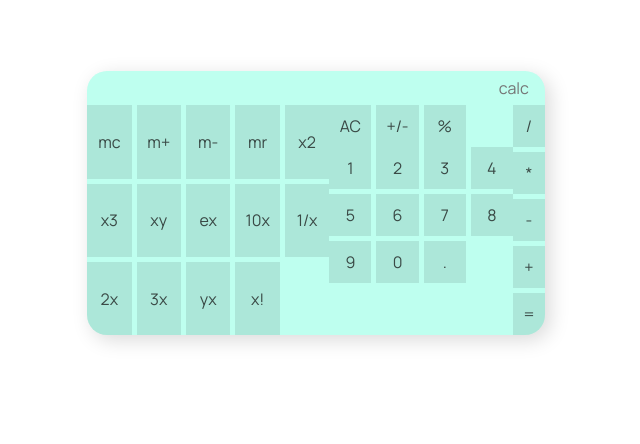
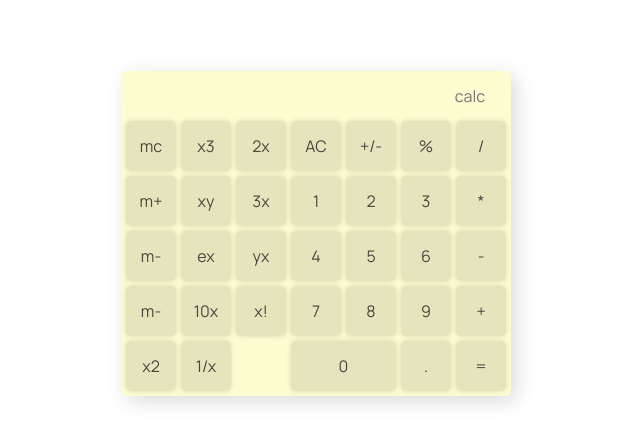
Before and after one commit to LastSkywalkerER/innowise-calc, a website built with webpack: page src/index.html in a window 1280 px wide. Shown: the whole page, without its empty margins (324-964 px from the left). Built offline with nearby package versions, Linux system fonts and the light colour scheme.

Commit message:
add some visuals, create buttonNames

```diff
--- a/package.json
+++ b/package.json
@@ -15,6 +15,7 @@
     "eslint-plugin-prettier": "^4.0.0",
     "html-webpack-plugin": "^5.5.0",
     "husky": "^7.0.4",
+    "jest": "^27.3.1",
     "lint-staged": "^11.2.6",
     "mini-css-extract-plugin": "^2.4.3",
     "optimize-css-assets-webpack-plugin": "^6.0.1",
--- /dev/null
+++ b/src/buttonNames.js
@@ -0,0 +1,39 @@
+const buttonNames = {
+  mc: 'mc',
+  mPlus: 'm+',
+  mMinus: 'm-',
+  mr: 'm-',
+  x2: 'x2',
+  x3: 'x3',
+  xy: 'xy',
+  ex: 'ex',
+  tenInX: '10x',
+  oneDevX: '1/x',
+  twoInX: '2x',
+  threeInX: '3x',
+  yInX: 'yx',
+  xFact: 'x!',
+  reset: 'AC',
+  plusMinus: '+/-',
+  percent: '%',
+  dev: '/',
+  mult: '*',
+  minus: '-',
+  plus: '+',
+  eq: '=',
+  dot: '.',
+};
+
+
+const buttonsHard = [buttonNames.mc, buttonNames.mPlus, buttonNames.mMinus, buttonNames.mr, buttonNames.x2, buttonNames.x3, buttonNames.xy, buttonNames.ex, buttonNames.tenInX, buttonNames.oneDevX, buttonNames.twoInX, buttonNames.threeInX, buttonNames.yInX, buttonNames.xFact],
+  buttonsSimpleUp = [buttonNames.reset, buttonNames.plusMinus, buttonNames.percent],
+  buttonsSimpleRight = [buttonNames.dev, buttonNames.mult, buttonNames.minus, buttonNames.plus, buttonNames.eq],
+  buttonsNumbers = ['1', '2', '3', '4', '5', '6', '7', '8', '9', '0', buttonNames.dot];
+
+export {
+  buttonsHard,
+  buttonsSimpleUp,
+  buttonsSimpleRight,
+  buttonsNumbers,
+  buttonNames
+}
--- /dev/null
+++ b/src/command.js
@@ -0,0 +1,3 @@
+export const command = (event, input) => {
+
+};
--- a/src/index.js
+++ b/src/index.js
@@ -1,4 +1,11 @@
 'use strict';
+
+import {
+  renderButtons
+} from './renderButtons';
+import {
+  command
+} from './command';
 
 import './style.sass';
 
@@ -10,31 +17,20 @@ const calculator = document.getElementById('calculator'),
   buttonsSimpleRightBlock = buttons.querySelector('.simple--right'),
   buttonsNumbersBlock = buttons.querySelector('.numbers');
 
-const renderButton = (name, place) => {
-  const button = document.createElement('button');
-  button.classList.add('button');
-  button.innerText = name;
-  place.append(button);
-};
+renderButtons(buttonsHardBlock,
+  buttonsSimpleUpBlock,
+  buttonsSimpleRightBlock,
+  buttonsNumbersBlock);
 
-const renderButtons = () => {
-  const buttonsHard = ['mc', 'm+', 'm-', 'mr', 'x2', 'x3', 'xy', 'ex', '10x', '1/x', '2x', '3x', 'yx', 'x!'],
-    buttonsSimpleUp = ['AC', '+/-', '%'],
-    buttonsSimpleRight = ['/', '*', '-', '+', '='],
-    buttonsNumbers = ['1', '2', '3', '4', '5', '6', '7', '8', '9', '0', '.'];
+buttons.addEventListener('click', event => {
+  command(event, input);
+});
 
-  buttonsHard.forEach((name) => {
-    renderButton(name, buttonsHardBlock);
-  });
-  buttonsSimpleUp.forEach((name) => {
-    renderButton(name, buttonsSimpleUpBlock);
-  });
-  buttonsSimpleRight.forEach((name) => {
-    renderButton(name, buttonsSimpleRightBlock);
-  });
-  buttonsNumbers.forEach((name) => {
-    renderButton(name, buttonsNumbersBlock);
-  });
-};
-
-renderButtons();
+buttons.addEventListener('mousedown', event => {
+  if (event.target.hasAttribute('calcAct')) {
+    event.target.classList.add('clicked-button');
+    setTimeout(() => {
+      event.target.classList.remove('clicked-button');
+    }, 300);
+  }
+});
--- /dev/null
+++ b/src/renderButtons.js
@@ -0,0 +1,42 @@
+'use strict';
+
+import {
+  buttonsHard,
+  buttonsSimpleUp,
+  buttonsSimpleRight,
+  buttonsNumbers,
+} from './buttonNames';
+
+const renderButton = (name, place) => {
+  const button = document.createElement('button');
+  button.classList.add('button');
+
+  if (name === '0') {
+    button.classList.add('zero');
+  }
+
+  button.innerText = name;
+  button.setAttribute('calcAct', name);
+  place.append(button);
+};
+
+export const renderButtons = (
+  buttonsHardBlock,
+  buttonsSimpleUpBlock,
+  buttonsSimpleRightBlock,
+  buttonsNumbersBlock) => {
+
+
+  buttonsHard.forEach((name) => {
+    renderButton(name, buttonsHardBlock);
+  });
+  buttonsSimpleUp.forEach((name) => {
+    renderButton(name, buttonsSimpleUpBlock);
+  });
+  buttonsSimpleRight.forEach((name) => {
+    renderButton(name, buttonsSimpleRightBlock);
+  });
+  buttonsNumbers.forEach((name) => {
+    renderButton(name, buttonsNumbersBlock);
+  });
+};
--- a/src/style.sass
+++ b/src/style.sass
@@ -1,3 +1,8 @@
+:root
+  --shadow-color: rgba(0, 0, 0, 0.15)
+  --button-color: #00000018
+  --clicked-button-color: #00000056
+
 body
   font-family: Manrope, 'sans-serif'
 
@@ -12,13 +17,16 @@ input[type="text"]
   margin: 0
   background-color: transparent
 
-button
+.button
+  min-width: 50px
+  min-height: 50px
   padding: 0
   border: none
   font: inherit
   color: inherit
   background-color: transparent
   cursor: pointer
+  transition: 200ms
 
 .main
   display: flex
@@ -27,22 +35,48 @@ button
   padding-top: 5%
 
 .calculator
-  background: #beffef
+  background: #fdfcd1
   overflow: hidden
-  border-radius: 20px
-  box-shadow: 5px 5px 20px rgba(0, 0, 0, 0.15)
+  border-radius: 5px
+  box-shadow: 5px 5px 20px var(--shadow-color)
+  &-input
+    height: 50px
+    display: flex
+    align-items: center
+    padding-right: 10px
+    &::placeholder
+      color: green
+  & .button
+    background: var(--button-color)
+    color: #111111bd
+    padding: 10px
+    border-radius: 5px
+    box-shadow: 0 0 5px var(--shadow-color)
+  & .clicked-button
+    background: var(--clicked-button-color)
+    box-shadow: 0 0 5px var(--clicked-button-color)
   &-buttons
-    display: flex
+    display: grid
+    grid-auto-flow: column
+    column-gap: 5px
+    padding: 0 5px 5px 5px
     &_hard
       display: grid
-      grid-template-columns: repeat(5, 1fr)
+      grid-auto-flow: column
+      grid-template-rows: repeat(5, 1fr)
       grid-row-gap: 5px
       column-gap: 5px
     &_simple
-      display: flex
+      display: grid
+      grid-auto-flow: column
+      column-gap: 5px
+      & .numbers-block
+        display: grid
+        grid-auto-flow: row
+        grid-row-gap: 5px
       & .simple--up, & .numbers
         display: grid
-        grid-template-columns: repeat(4, 1fr)
+        grid-template-columns: repeat(3, 1fr)
         grid-row-gap: 5px
         column-gap: 5px
       & .simple--right
@@ -50,6 +84,8 @@ button
         grid-template-columns: 1fr
         grid-row-gap: 5px
         column-gap: 5px
+      & .zero
+        grid-column: auto / span 2
 
 .text-field
   width: 100%
@@ -64,8 +100,3 @@ button
     color: #212529
     border: none
     text-align: right
-
-.button
-  background: #00000018
-  color: #111111bd
-  padding: 10px
```
Also changed, not shown: 1 other file.
